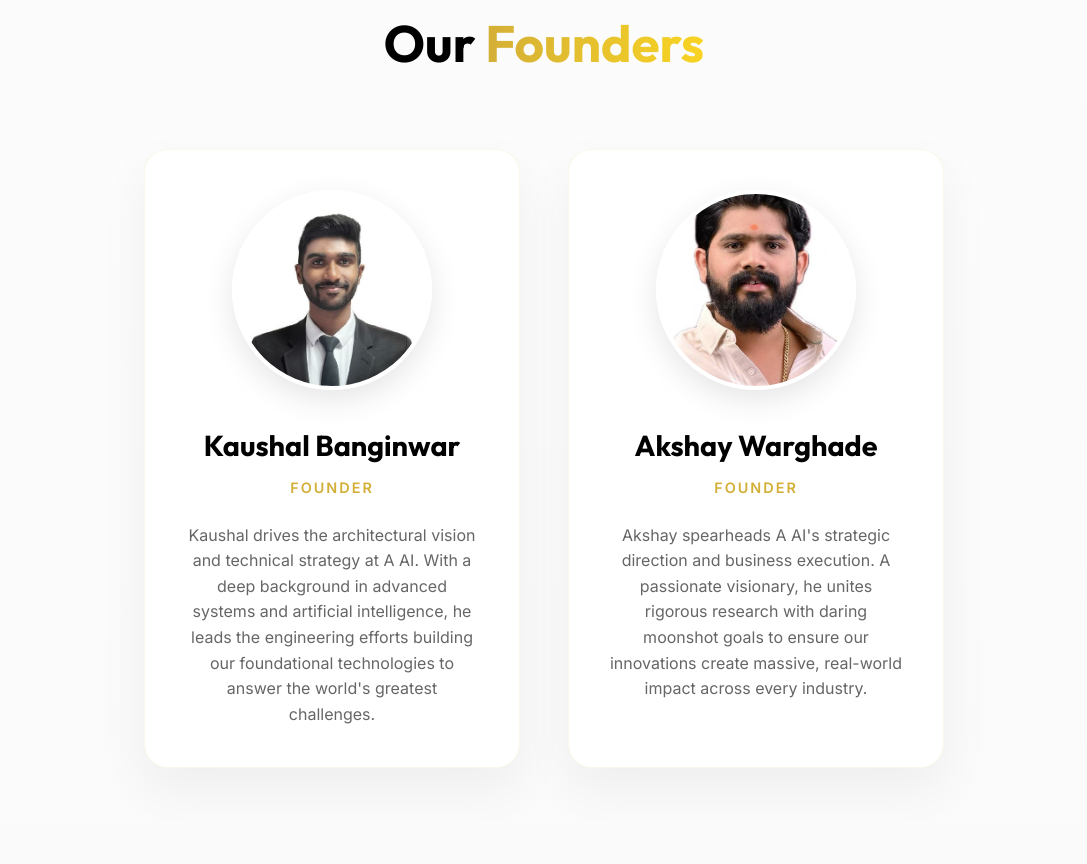
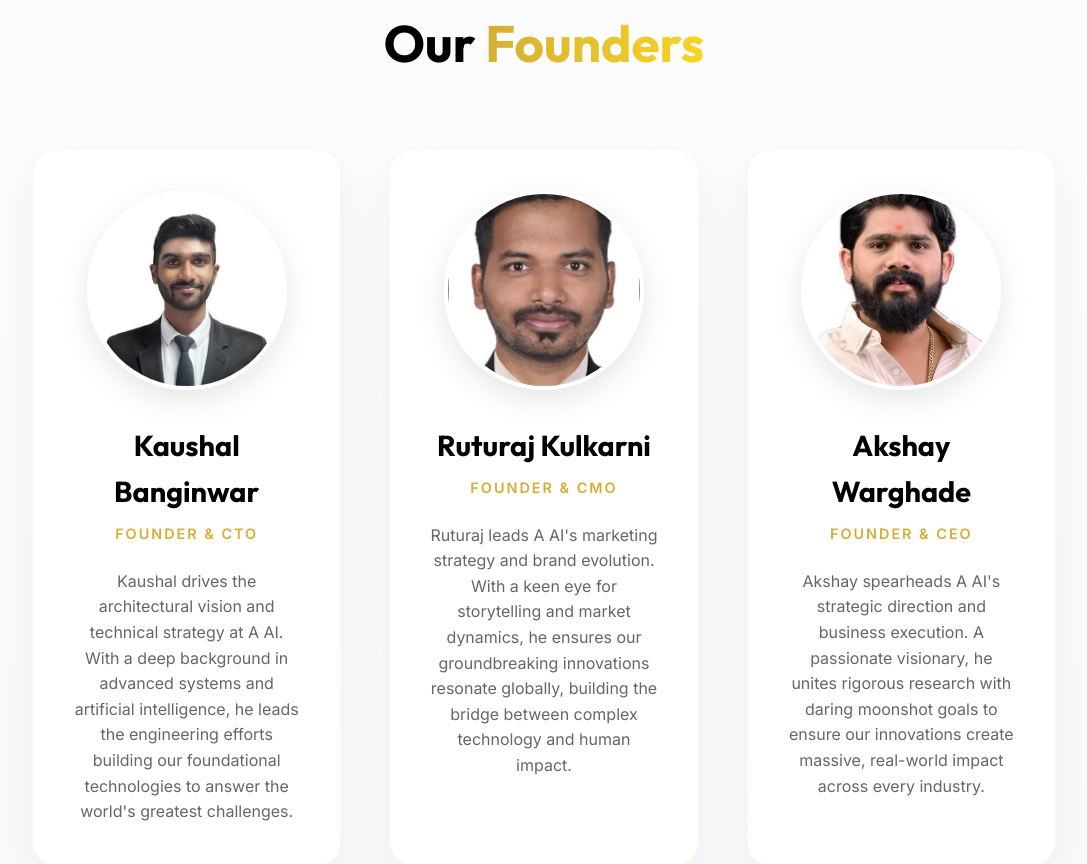
Before and after one commit to bizleap1/A-AI-, a website built with Vite: page company.html in a window 1280 px wide. Shown: the part 1635-2499 px from the top of the page, without its empty margins (96-1183 px from the left). Built offline with nearby package versions, Linux system fonts and the light colour scheme.

Commit message:
Update leadership: Add Ruturaj Kulkarni as Founder & CMO, update Kaushal Banginwar to Founder & CTO

```diff
--- a/company.html
+++ b/company.html
@@ -66,15 +66,25 @@
                     <h2 class="premium-title" style="font-size: clamp(2.5rem, 4vw, 3.5rem);">Our <span style="background: linear-gradient(90deg, var(--gold), #f9d423); -webkit-background-clip: text; background-clip: text; -webkit-text-fill-color: transparent;">Founders</span></h2>
                 </div>
 
-                <div style="display: grid; grid-template-columns: repeat(auto-fit, minmax(280px, 1fr)); gap: 3rem; max-width: 800px; margin: 0 auto;">
+                <div style="display: grid; grid-template-columns: repeat(auto-fit, minmax(280px, 1fr)); gap: 3rem; max-width: 1200px; margin: 0 auto;">
                     <!-- Kaushal -->
                     <div class="glass-card" style="box-shadow: 0 20px 50px rgba(0,0,0,0.05); text-align: center; background: #fff; display: flex; flex-direction: column; align-items: center;">
                         <div style="width: 200px; aspect-ratio: 1/1; border-radius: 50%; overflow: hidden; margin-bottom: 2rem; border: 4px solid #fff; box-shadow: 0 10px 30px rgba(0,0,0,0.1);">
                             <img src="assets/IMG_5607.JPG.jpeg" alt="Kaushal Banginwar" style="width: 100%; height: 100%; object-fit: cover; filter: grayscale(10%); transition: all 0.5s;" onmouseover="this.style.filter='grayscale(0) scale(1.05)';" onmouseout="this.style.filter='grayscale(10%) scale(1)';">
                         </div>
                         <h3 style="font-size: 1.8rem; margin-bottom: 0.5rem; font-family: var(--font-heading);">Kaushal Banginwar</h3>
-                        <p style="color: var(--gold); font-size: 0.9rem; font-weight: 600; letter-spacing: 2px; margin-bottom: 1.5rem;">FOUNDER</p>
+                        <p style="color: var(--gold); font-size: 0.9rem; font-weight: 600; letter-spacing: 2px; margin-bottom: 1.5rem;">FOUNDER & CTO</p>
                         <p style="color: #666; font-size: 1rem; line-height: 1.6; flex: 1;">Kaushal drives the architectural vision and technical strategy at A AI. With a deep background in advanced systems and artificial intelligence, he leads the engineering efforts building our foundational technologies to answer the world's greatest challenges.</p>
+                    </div>
+
+                    <!-- Ruturaj -->
+                    <div class="glass-card" style="box-shadow: 0 20px 50px rgba(0,0,0,0.05); text-align: center; background: #fff; display: flex; flex-direction: column; align-items: center;">
+                        <div style="width: 200px; aspect-ratio: 1/1; border-radius: 50%; overflow: hidden; margin-bottom: 2rem; border: 4px solid #fff; box-shadow: 0 10px 30px rgba(0,0,0,0.1);">
+                            <img src="assets/IMG_2264.JPG.jpeg" alt="Ruturaj Kulkarni" style="width: 100%; height: 100%; object-fit: cover; object-position: center; filter: grayscale(10%); transition: all 0.5s;" onmouseover="this.style.filter='grayscale(0) scale(1.05)';" onmouseout="this.style.filter='grayscale(10%) scale(1)';">
+                        </div>
+                        <h3 style="font-size: 1.8rem; margin-bottom: 0.5rem; font-family: var(--font-heading);">Ruturaj Kulkarni</h3>
+                        <p style="color: var(--gold); font-size: 0.9rem; font-weight: 600; letter-spacing: 2px; margin-bottom: 1.5rem;">FOUNDER & CMO</p>
+                        <p style="color: #666; font-size: 1rem; line-height: 1.6; flex: 1;">Ruturaj leads A AI's marketing strategy and brand evolution. With a keen eye for storytelling and market dynamics, he ensures our groundbreaking innovations resonate globally, building the bridge between complex technology and human impact.</p>
                     </div>
 
                     <!-- Akshay -->
@@ -83,7 +93,7 @@
                             <img src="assets/IMG_2049.JPG.jpeg" alt="Akshay Warghade" style="width: 100%; height: 100%; object-fit: cover; filter: grayscale(10%); transition: all 0.5s;" onmouseover="this.style.filter='grayscale(0) scale(1.05)';" onmouseout="this.style.filter='grayscale(10%) scale(1)';">
                         </div>
                         <h3 style="font-size: 1.8rem; margin-bottom: 0.5rem; font-family: var(--font-heading);">Akshay Warghade</h3>
-                        <p style="color: var(--gold); font-size: 0.9rem; font-weight: 600; letter-spacing: 2px; margin-bottom: 1.5rem;">FOUNDER</p>
+                        <p style="color: var(--gold); font-size: 0.9rem; font-weight: 600; letter-spacing: 2px; margin-bottom: 1.5rem;">FOUNDER & CEO</p>
                         <p style="color: #666; font-size: 1rem; line-height: 1.6; flex: 1;">Akshay spearheads A AI's strategic direction and business execution. A passionate visionary, he unites rigorous research with daring moonshot goals to ensure our innovations create massive, real-world impact across every industry.</p>
                     </div>
                 </div>
```
Also changed, not shown: assets/IMG_2264.JPG.jpeg (added).
